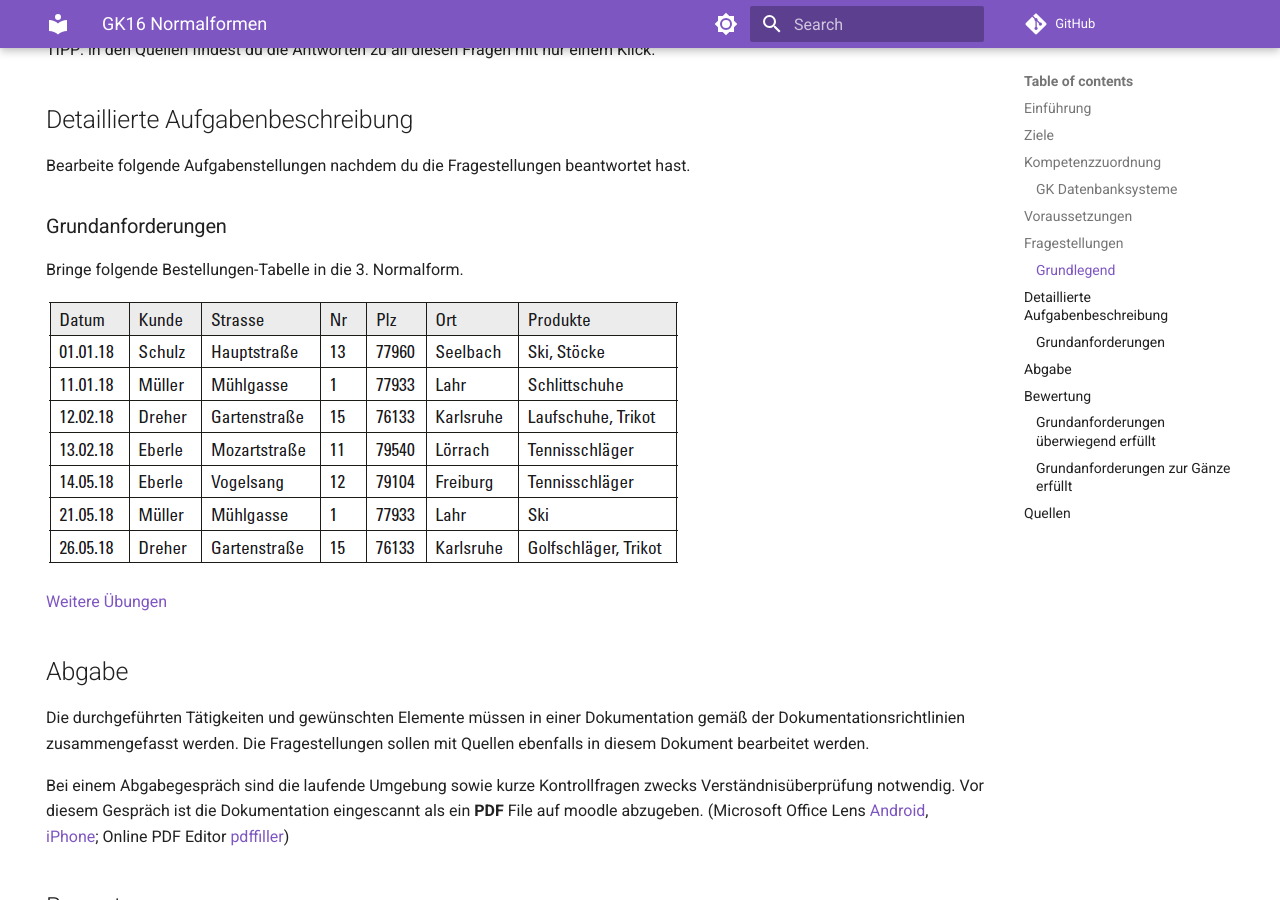
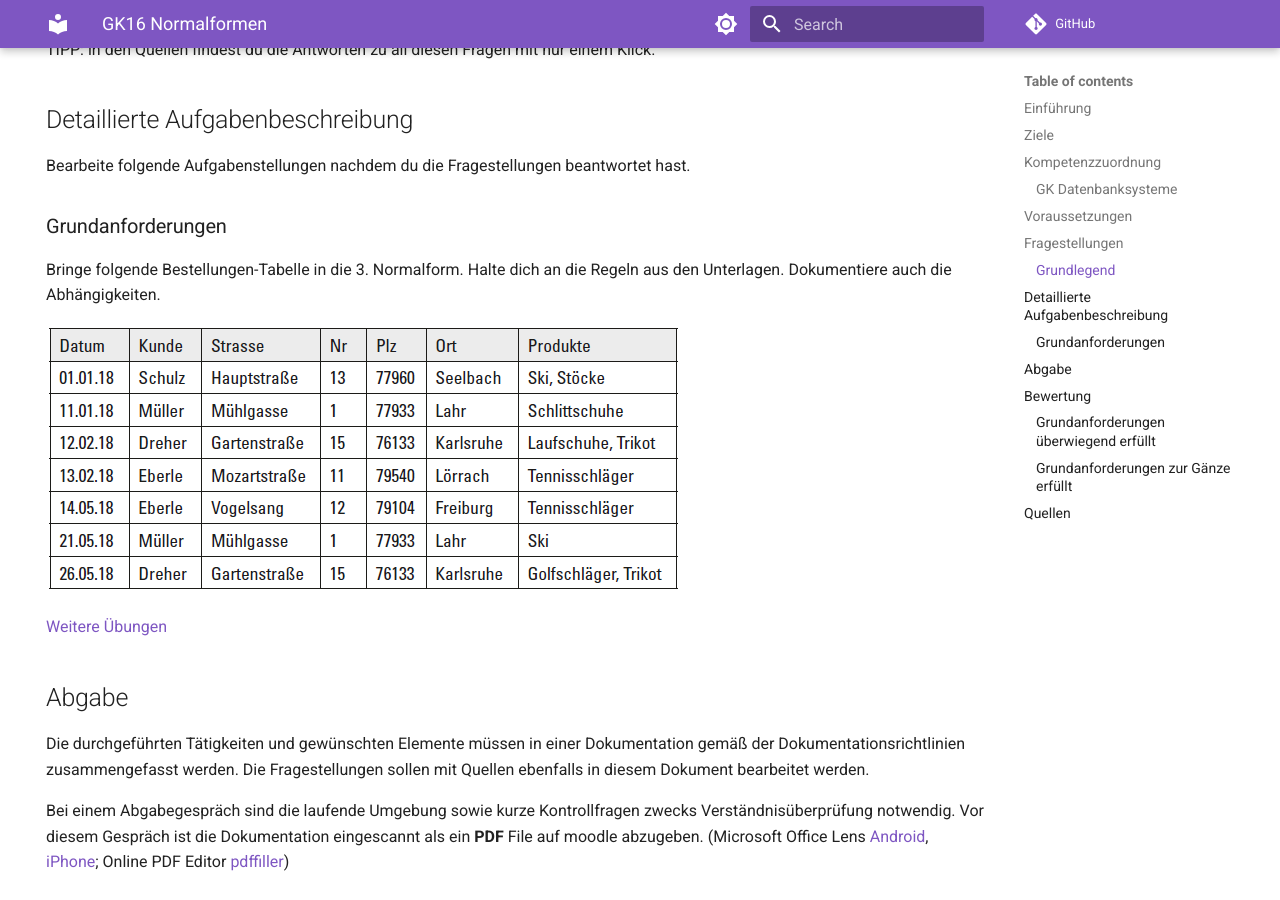
Before and after one commit to TGM-HIT/insy-exercises, an MkDocs documentation site: the page built from docs/1.Semester/16_Normalformen/GK16_Normalformen.md, in a window 1280 px wide and 900 px high, scrolled down 1148 px. Built offline with MkDocs 1.6.1 and Material for MkDocs 9.7.7, drawn with Linux system fonts in a browser that asks for light colours; comment, search, counter and statistics services are not loaded.

Commit message:
gk16 übungsanpassung

```diff
--- a/docs/1.Semester/16_Normalformen/GK16_Normalformen.md
+++ b/docs/1.Semester/16_Normalformen/GK16_Normalformen.md
@@ -46,7 +46,8 @@ Bearbeite folgende Aufgabenstellungen nachdem du die Fragestellungen beantwortet
 
 ### Grundanforderungen
 
-Bringe folgende Bestellungen-Tabelle in die 3. Normalform.
+Bringe folgende Bestellungen-Tabelle in die 3. Normalform. Halte dich an die Regeln aus den Unterlagen.
+Dokumentiere auch die Abhängigkeiten.
 
 ![Bestellungen](https://github.com/TGM-HIT/insy-exercises/blob/main/docs/1.Semester/16_Normalformen/recources/Normalformen%20Bestellungen.png?raw=true)
 
```
